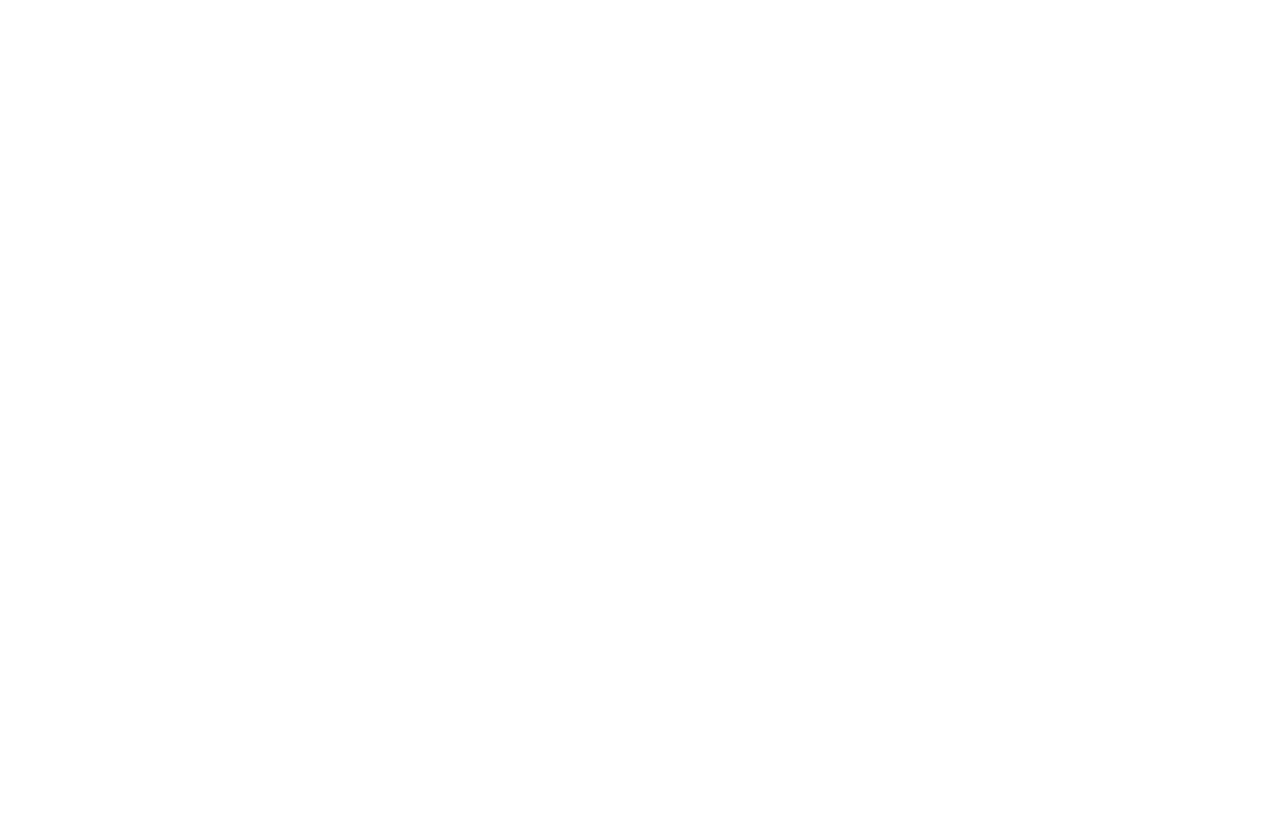
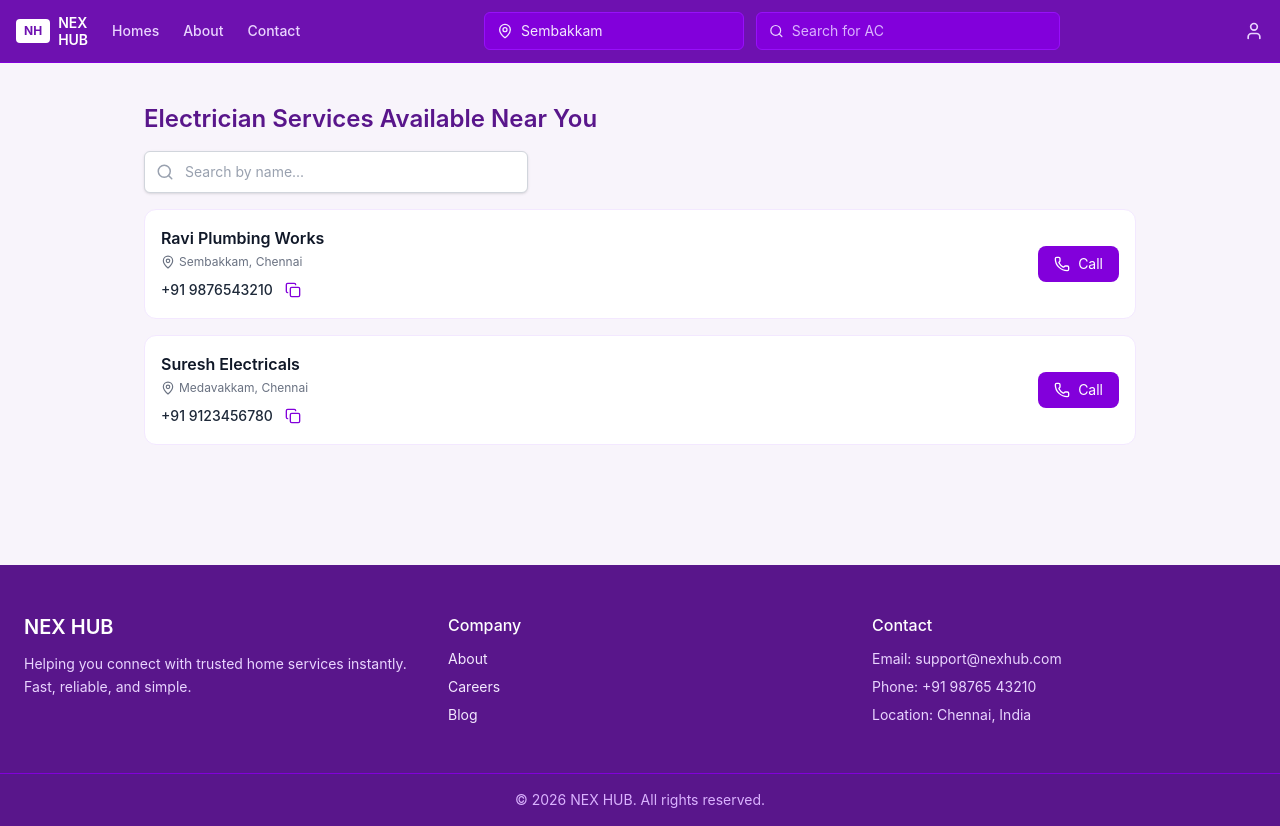
Before and after one commit to Mukunthan-A-R/nexhub, a React (Vite) app: page /electrician in a window 1280 px wide. Before the commit this address had no page. Before the commit the page ends 800 px from the top, so only its background shows below. Built offline with nearby package versions, Linux system fonts and the light colour scheme.

Commit message:
Electricain work

```diff
--- a/src/App.jsx
+++ b/src/App.jsx
@@ -5,12 +5,14 @@
 import Help from "./pages/Help";
 import Plumbing from "./pages/Plumbing";
 import CarMechanic from "./pages/CarMechanic";
+import Electrician from "./pages/Electrician";
 
 const App = () => {
   return (
     <Routes>
       <Route path="/" element={<Home />} />
       <Route path="/plumbing" element={<Plumbing />} />
+      <Route path="/electrician" element={<Electrician />} />
       <Route path="/car-mechanic" element={<CarMechanic />} />
       <Route path="/about" element={<About />} />
       <Route path="/help" element={<Help />} />
--- /dev/null
+++ b/src/pages/Electrician.jsx
@@ -0,0 +1,34 @@
+import React from "react";
+import Navbar from "../components/Navbar";
+import Footer from "../components/Footer";
+import ServiceList from "../components/ServiceList";
+
+const Electrician = () => {
+  const data = [
+    {
+      name: "Ravi Plumbing Works",
+      role: "Plumber",
+      phone: "+91 9876543210",
+      location: "Sembakkam, Chennai",
+    },
+    {
+      name: "Suresh Electricals",
+      role: "Electrician",
+      phone: "+91 9123456780",
+      location: "Medavakkam, Chennai",
+    },
+  ];
+
+  return (
+    <div className="min-h-screen flex flex-col bg-[#f8f4fb] ">
+      <Navbar />
+
+      <div className="flex-1">
+        <ServiceList title="Electrician" data={data} />
+      </div>
+      <Footer />
+    </div>
+  );
+};
+
+export default Electrician;
```
Also changed, not shown: src/pages/Home.jsx (+4 -4 lines).
